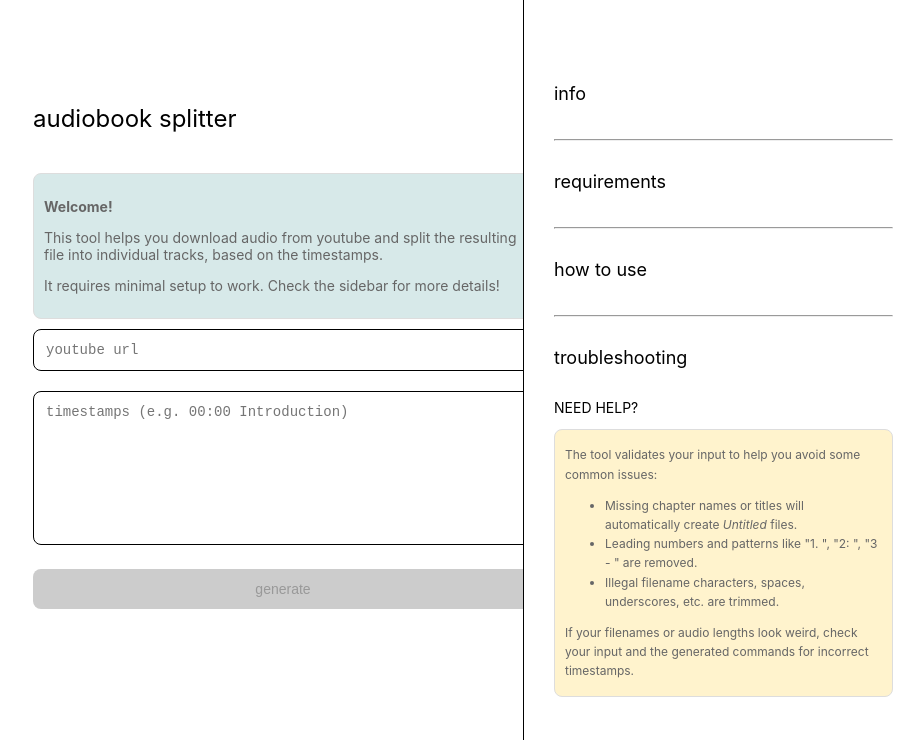
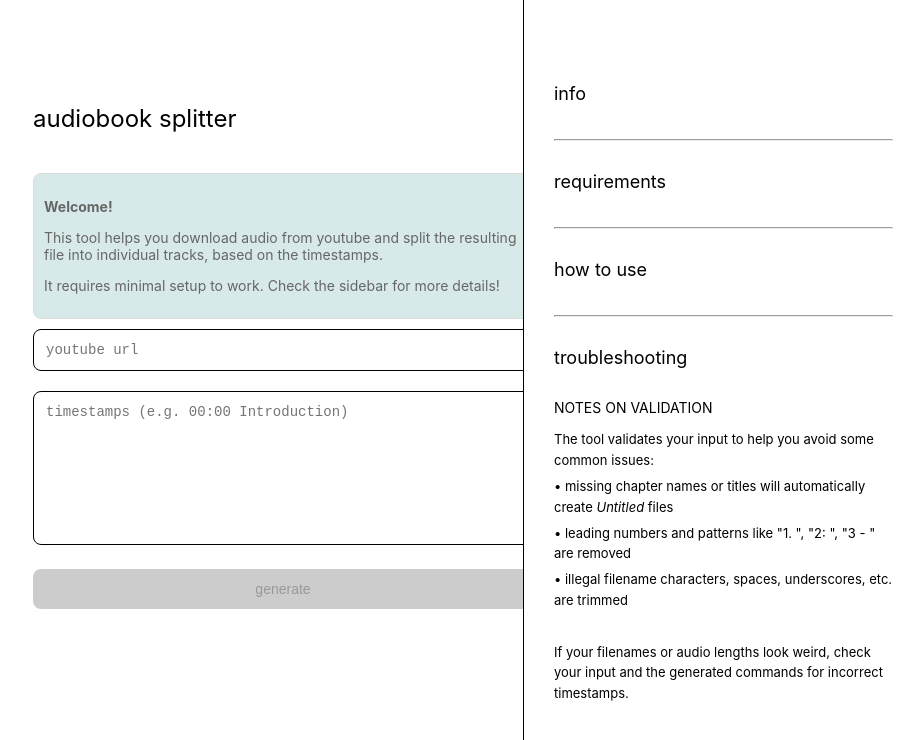
Before and after one commit to szekelyzol/audiobook-splitter, a Next.js app: page / in a window 1280 px wide. Both pictures are taken after a click on the heading "troubleshooting". Shown: the top 740 px of the page, without its empty margins (357-1280 px from the left). Built offline with nearby package versions, Linux system fonts and the light colour scheme.

Commit message:
Improve troubleshooting section

```diff
--- a/pages/index.tsx
+++ b/pages/index.tsx
@@ -380,7 +380,8 @@ export default function Home() {
               <h3>timestamp examples</h3>
 
                 <div className={styles.disclaimer}>
-                  <p>This tool supports some common timestamp formats. Timestamps formatting is important, so make sure you get them right. Check the troubleshooting section if you encounter any issues.</p>
+                  <p>This tool supports some common timestamp formats. Timestamps formatting is important, so make sure you get them right.</p>
+                  <p>Check the troubleshooting section if you encounter any issues.</p>
                 </div>
 
                 <p><strong>Standard WEBVTT:</strong></p>
@@ -419,17 +420,6 @@ export default function Home() {
                     <p>Title 3 09:21</p>
                   </pre>
                 </div>
-
-                <div className={styles.disclaimer}>
-                  <p>Timestamps are important, so make sure you get them right. The tool validates your input to help you avoid some common issues:</p>
-                  <ul>
-                   <li>Missing chapter names or titles will automatically create <em>Untitled</em> files.</li>
-                   <li>Leading numbers and patterns like &quot;1. &quot;, &quot;2: &quot;, &quot;3 - &quot; are removed.</li>
-                   <li>Illegal filename characters, spaces, underscores, etc. are trimmed.</li>
-                  </ul>
-                  <p>If your filenames or audio lengths look weird, check your input and the generated commands for incorrect timestamps.</p>
-                </div>
-
             </div>
           </details>
 
@@ -444,17 +434,16 @@ export default function Home() {
             </summary>
             <div className={styles.sidebarSection}>
 
-              <h3>need help?</h3>
+              <h3>notes on validation</h3>
 
-              <div className={styles.disclaimer}>
-                  <p>The tool validates your input to help you avoid some common issues:</p>
-                  <ul>
-                   <li>Missing chapter names or titles will automatically create <em>Untitled</em> files.</li>
-                   <li>Leading numbers and patterns like &quot;1. &quot;, &quot;2: &quot;, &quot;3 - &quot; are removed.</li>
-                   <li>Illegal filename characters, spaces, underscores, etc. are trimmed.</li>
-                  </ul>
-                  <p>If your filenames or audio lengths look weird, check your input and the generated commands for incorrect timestamps.</p>
-              </div>
+              <p>The tool validates your input to help you avoid some common issues:</p>
+              <p>• missing chapter names or titles will automatically create <em>Untitled</em> files</p>
+              <p>• leading numbers and patterns like &quot;1. &quot;, &quot;2: &quot;, &quot;3 - &quot; are removed </p>
+              <p>• illegal filename characters, spaces, underscores, etc. are trimmed</p>
+
+              <br />
+
+              <p>If your filenames or audio lengths look weird, check your input and the generated commands for incorrect timestamps.</p>
             </div>
           </details>
         </div>
```
